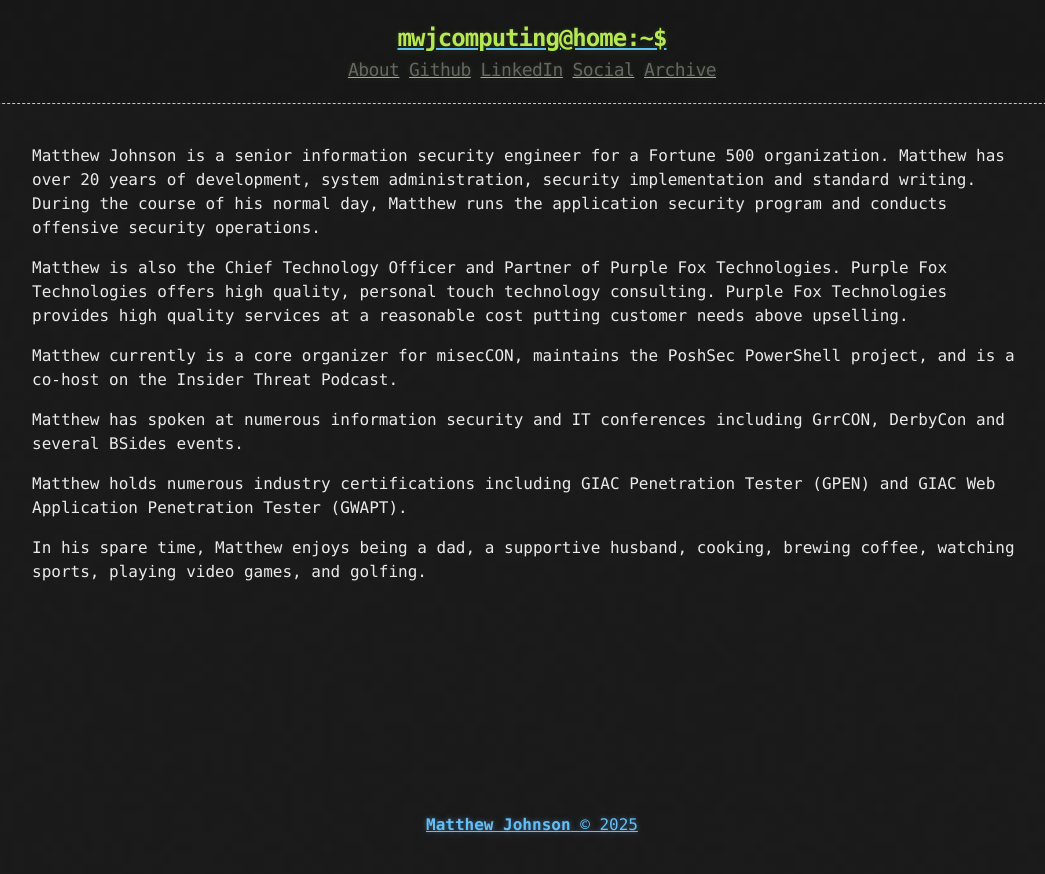
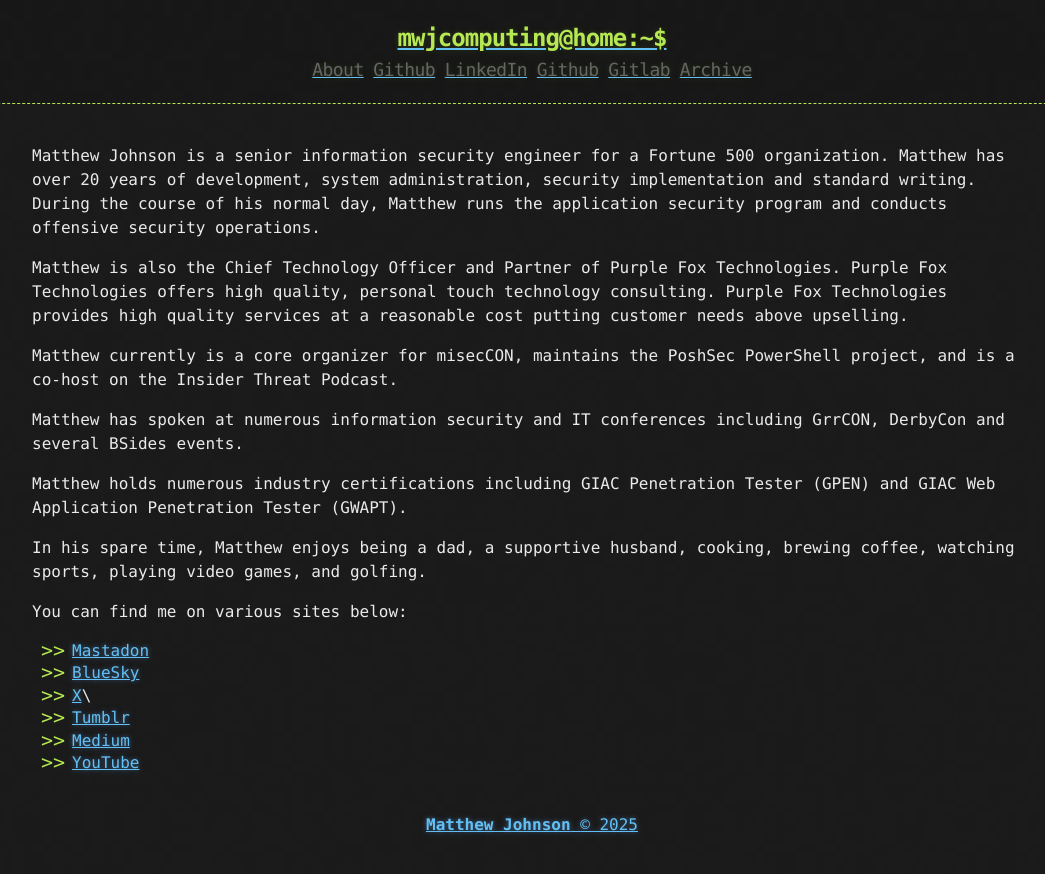
Before and after one commit to mwjcomputing/mwjcomputing.github.io, a Jekyll site: the page built from about.md, in a window 1280 px wide. Shown: the top 874 px of the page, without its empty margins (108-1153 px from the left). Built offline with Jekyll 4.4.1, drawn with Linux system fonts in a browser that asks for light colours.

Commit message:
Update to add source code links and move social links to about page.

```diff
--- a/_includes/links.html
+++ b/_includes/links.html
@@ -1,5 +1,6 @@
 <a href="{{ "/about" | prepend: site.baseurl | replace: '//', '/' }}"><h2 class="header-link">About</h2></a>
 <a href="https://github.com/mwjcomputing"><h2 class="header-link">Github</h2></a>
 <a href="https://linkedin.com/in/mwjcomputing"><h2 class="header-link">LinkedIn</h2></a>
-<a href="{{"/social" | prepend: site.baseurl | replace: '//', '/' }}"><h2 class="header-link">Social</h2></a>
+<a href="https://github.com/mwjcomputing"><h2 class="header-link">Github</h2></a>
+<a href="https://gitlab.com/mwjcomputing"><h2 class="header-link">Gitlab</h2></a>
 <a href="{{ "/archive" | prepend: site.baseurl | replace: '//', '/' }}"><h2 class="header-link">Archive</h2></a>
--- a/about.md
+++ b/about.md
@@ -14,3 +14,12 @@ Matthew has spoken at numerous information security and IT conferences including
 Matthew holds numerous industry certifications including GIAC Penetration Tester (GPEN) and GIAC Web Application Penetration Tester (GWAPT).
 
 In his spare time, Matthew enjoys being a dad, a supportive husband, cooking, brewing coffee, watching sports, playing video games, and golfing.
+
+You can find me on various sites below:
+
+- [Mastadon](<https://https://infosec.exchange/@mwjcomputing>)
+- [BlueSky](<https://bsky.app/profile/mwjcomputing.bsky.social>)
+- [X](<https://twitter.com/mwjcomputing>)\
+- [Tumblr](<https://mwjcomputing.tumblr.com>)
+- [Medium](<https://medium.com/@mwjcomputing>)
+- [YouTube](<https://www.youtube.com/channel/UCsKNfcfQotGa6_whAOGX9Hw>)
```
Also changed, not shown: social.md (deleted, +0 -16 lines).
